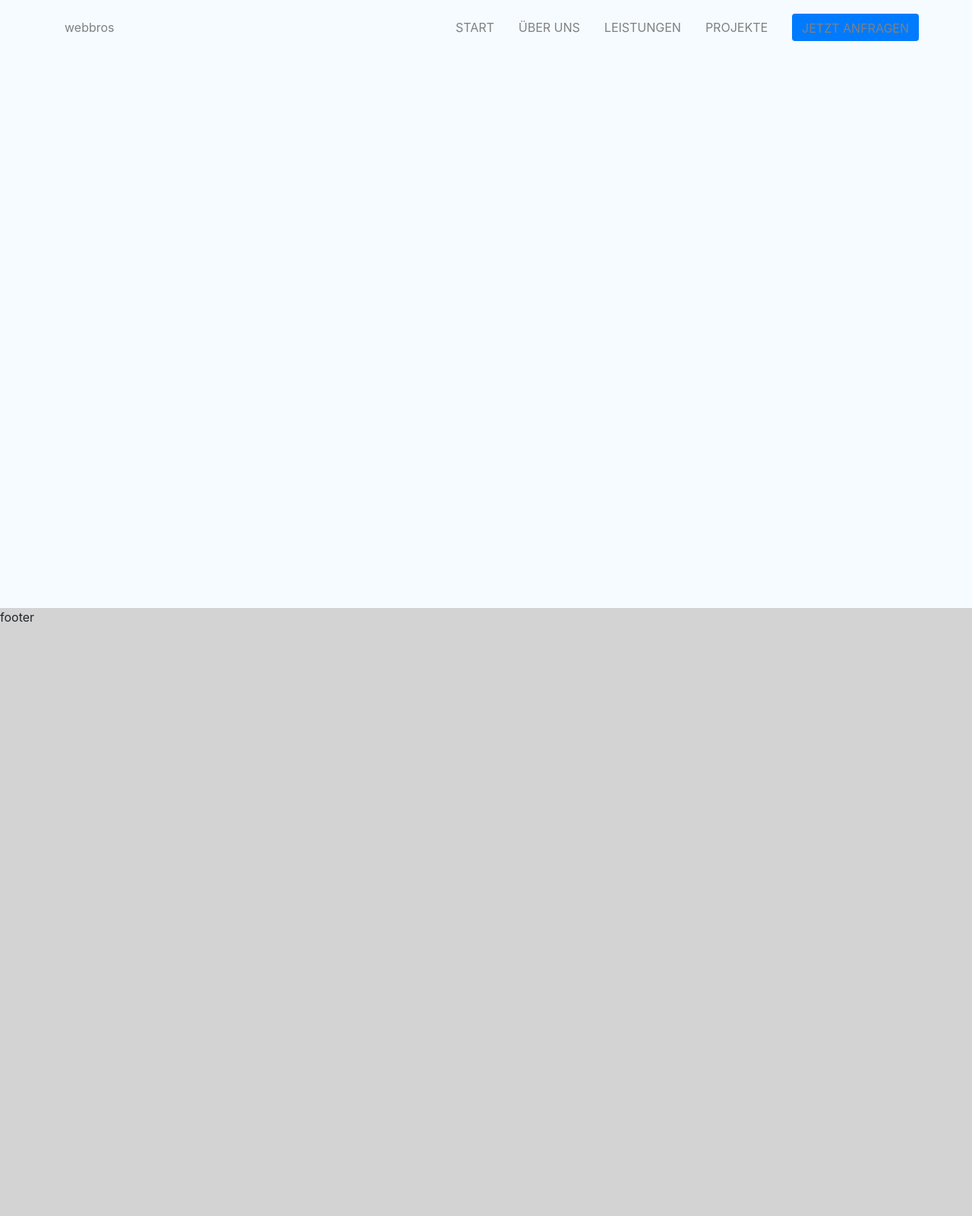
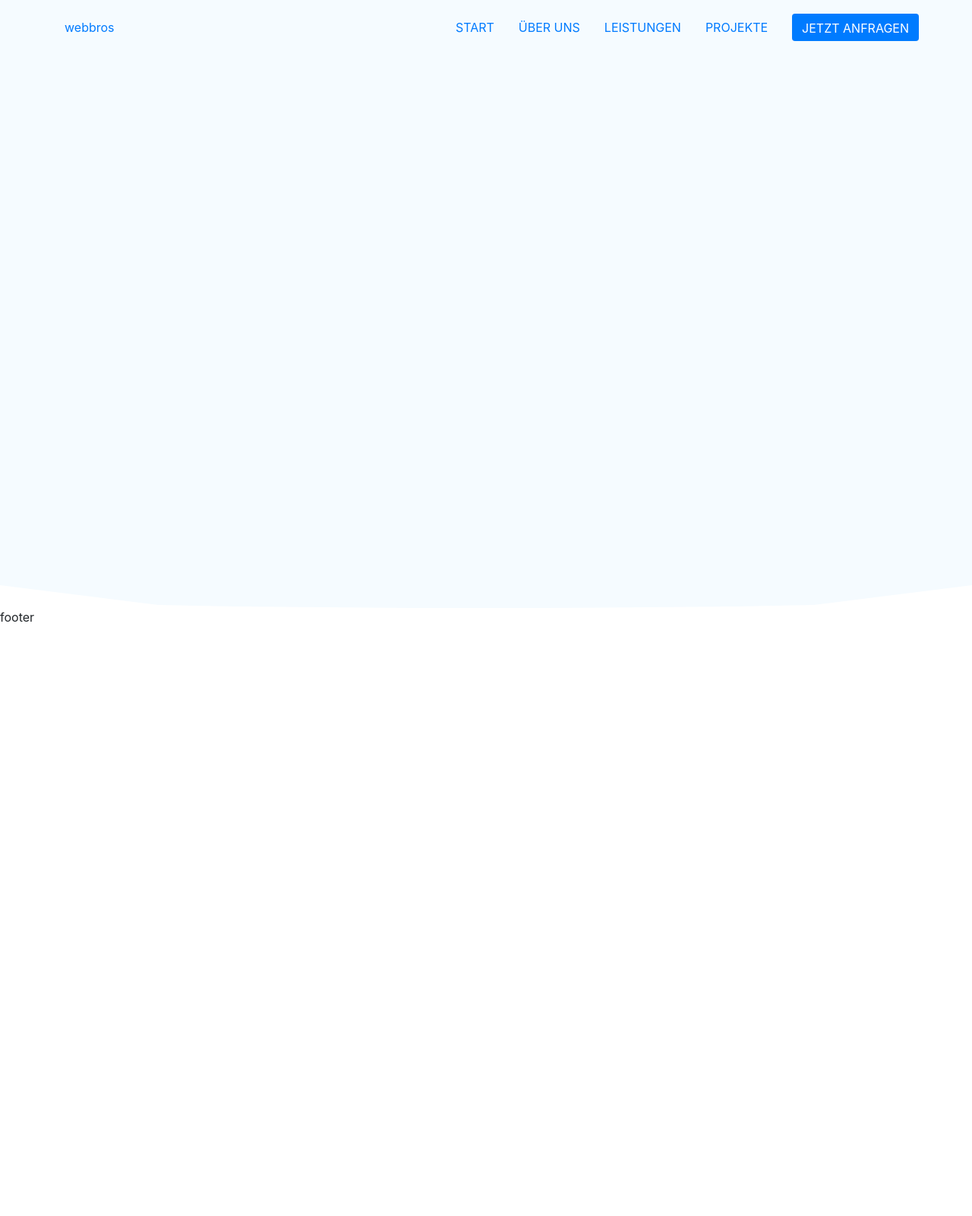
Before and after one commit to deonog/webbros-theme, a PHP site: page / in a window 1280 px wide. Shown: the whole page at 76% size. Run offline with PHP 8.4, Linux system fonts and the light colour scheme.

Commit message:
navbar responsive

```diff
--- a/css/variables.scss
+++ b/css/variables.scss
@@ -1,6 +1,7 @@
 // Colors
 $primaryColor: #75c6fd;
 $bgColor: #f5fbff;
+$navShadow: 0px 2px 10px 0px rgba(117, 198, 253, 0.5);
 
 // Fonts
 
--- a/index.html
+++ b/index.html
@@ -26,8 +26,8 @@
             </div>
           </div>
           <!-- LINKS -->
-          <div class="links-container d-flex align-items-cemter" id="menu">
-            <ul class="list-inline d-flex align-items-center">
+          <div class="links-container d-flex align-items-center" id="menu">
+            <ul class="d-flex flex-md-row flex-column align-items-center">
               <li class="list-inline-item text-uppercase">
                 <a class="a-dark" href="index.html">Start</a>
               </li>
@@ -52,6 +52,7 @@
 
     <!-- HEADER -->
     <header></header>
+    <div id="triangle-down"></div>
     <!-- HEADER END -->
 
     <!-- FOOTER -->
--- a/js/script.js
+++ b/js/script.js
@@ -18,34 +18,14 @@ console.log(hover);
 
 if (header == null) {
   navbar.classList.add("fixed-nav");
-  links.forEach(function(link) {
-    link.classList.add("a-dark");
-    link.classList.remove("a-light");
-  });
 } else {
   window.addEventListener("scroll", function() {
     const scrollHeight = window.pageYOffset;
     const navHeight = navbar.getBoundingClientRect().height;
     if (scrollHeight > navHeight) {
       navbar.classList.add("fixed-nav");
-      //   spanAll.forEach(function(span) {
-      //     span.classList.remove("span-dark");
-      //     span.classList.add("span-white");
-      //   });
-
-      //   links.forEach(function(link) {
-      //     link.classList.remove("a-dark");
-      //     link.classList.add("a-light");
-      //   });
     } else {
       navbar.classList.remove("fixed-nav");
-      //   spanAll.forEach(function(span) {
-      //     span.classList.remove("span-light");
-      //   });
-      links.forEach(function(link) {
-        link.classList.add("a-dark");
-        link.classList.remove("a-light");
-      });
     }
     // setup back to top link
 
@@ -58,25 +38,11 @@ if (header == null) {
 }
 
 menuBtn.addEventListener("click", function() {
-  const fixedNav = navbar.classList.contains("fixed-nav");
   menu.classList.toggle("menu-open");
   overlay.classList.toggle("overlay-visible");
-  const menuOpen = menu.classList.contains("menu-open");
   span.classList.toggle("menu-btn-open");
   spanTwo.classList.toggle("menu-btn-open-2");
   spanThree.classList.toggle("menu-close");
-
-  if (!fixedNav && !menuOpen) {
-    spanAll.forEach(function(span) {
-      span.classList.add("span-white");
-      span.classList.remove("span-dark");
-    });
-  } else {
-    spanAll.forEach(function(span) {
-      span.classList.add("span-dark");
-      span.classList.remove("span-white");
-    });
-  }
 });
 
 const scrollLinks = document.querySelectorAll(".scroll-link");
@@ -87,7 +53,6 @@ scrollLinks.forEach(link => {
     // navigate to specific spot
     const id = e.currentTarget.getAttribute("href").slice(1);
     const element = document.getElementById(id);
-
     const navHeight = navbar.getBoundingClientRect().height;
     const containerHeight = linksContainer.getBoundingClientRect().height;
     const fixedNav = navbar.classList.contains("fixed-nav");
--- a/style.css
+++ b/style.css
@@ -39,6 +39,7 @@ nav a {
 }
 
 nav .links-container {
+  background: green;
   position: fixed;
   height: 100%;
   width: 70%;
@@ -46,6 +47,8 @@ nav .links-container {
   right: 0;
   -webkit-transform: translateX(100%);
           transform: translateX(100%);
+  -webkit-transition: all 0.3s ease;
+  transition: all 0.3s ease;
   z-index: 7;
 }
 
@@ -54,7 +57,9 @@ nav .links-container ul {
 }
 
 nav .menu-open {
-  display: block !important;
+  display: -webkit-box !important;
+  display: -ms-flexbox !important;
+  display: flex !important;
   -webkit-transform: translateX(0);
           transform: translateX(0);
 }
@@ -106,15 +111,6 @@ nav #menu-btn .span:last-child {
 }
 
 @media (min-width: 992px) {
-  nav a {
-    color: white;
-  }
-  nav .a-light {
-    color: white;
-  }
-  nav .a-dark {
-    color: grey;
-  }
   nav .links-container {
     position: static;
     background: transparent;
@@ -138,8 +134,8 @@ nav #menu-btn .span:last-child {
   left: 0;
   width: 100%;
   background: white;
-  -webkit-box-shadow: white;
-          box-shadow: white;
+  -webkit-box-shadow: 0px 2px 10px 0px rgba(117, 198, 253, 0.5);
+          box-shadow: 0px 2px 10px 0px rgba(117, 198, 253, 0.5);
   z-index: 4;
 }
 
@@ -197,12 +193,29 @@ nav #menu-btn .span:last-child {
 }
 
 header {
-  height: 100vh;
+  height: calc(100vh - 30px);
+  width: 100%;
   background: #f5fbff;
 }
 
+#triangle-down {
+  width: 100%;
+  height: 0;
+  border-left: 240px solid transparent;
+  border-right: 240px solid transparent;
+  border-top: 30px solid #f5fbff;
+  position: relative;
+  bottom: 0;
+  left: 0;
+  border-bottom-right-radius: 50%;
+  border-bottom-left-radius: 50%;
+}
+
 body {
-  background: lightgrey;
   height: 200vh;
 }
+
+.padding {
+  padding: 4.5rem;
+}
 /*# sourceMappingURL=style.css.map */
--- a/style.scss
+++ b/style.scss
@@ -3,6 +3,9 @@
 @import "css/header.scss";
 
 body {
-  background: lightgrey;
   height: 200vh;
 }
+
+.padding {
+  padding: 4.5rem;
+}
```
Also changed, not shown: css/header.css (+15 -1 lines), css/header.scss (+15 -1 lines), css/navbar.scss (+4 -14 lines), 2 other files.
